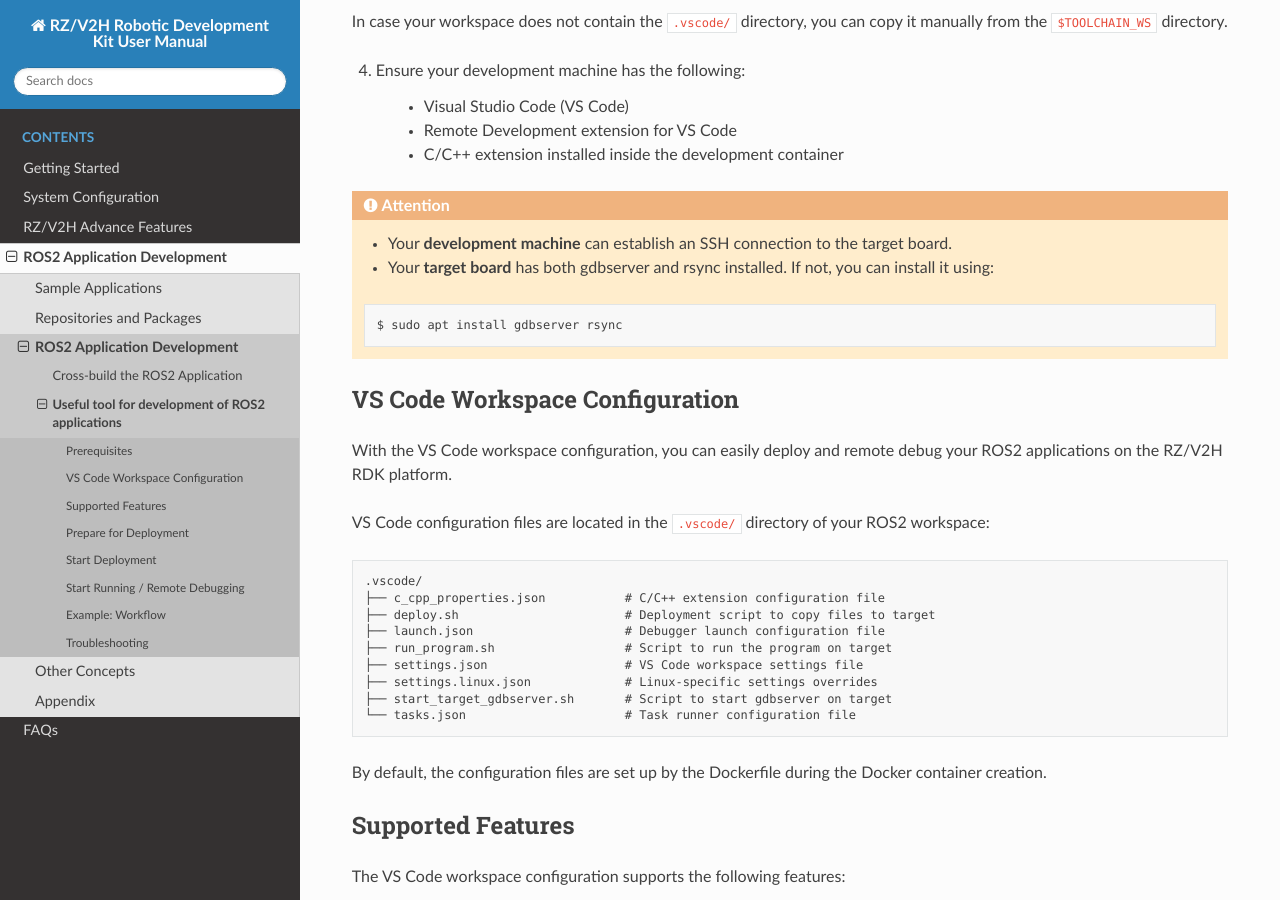
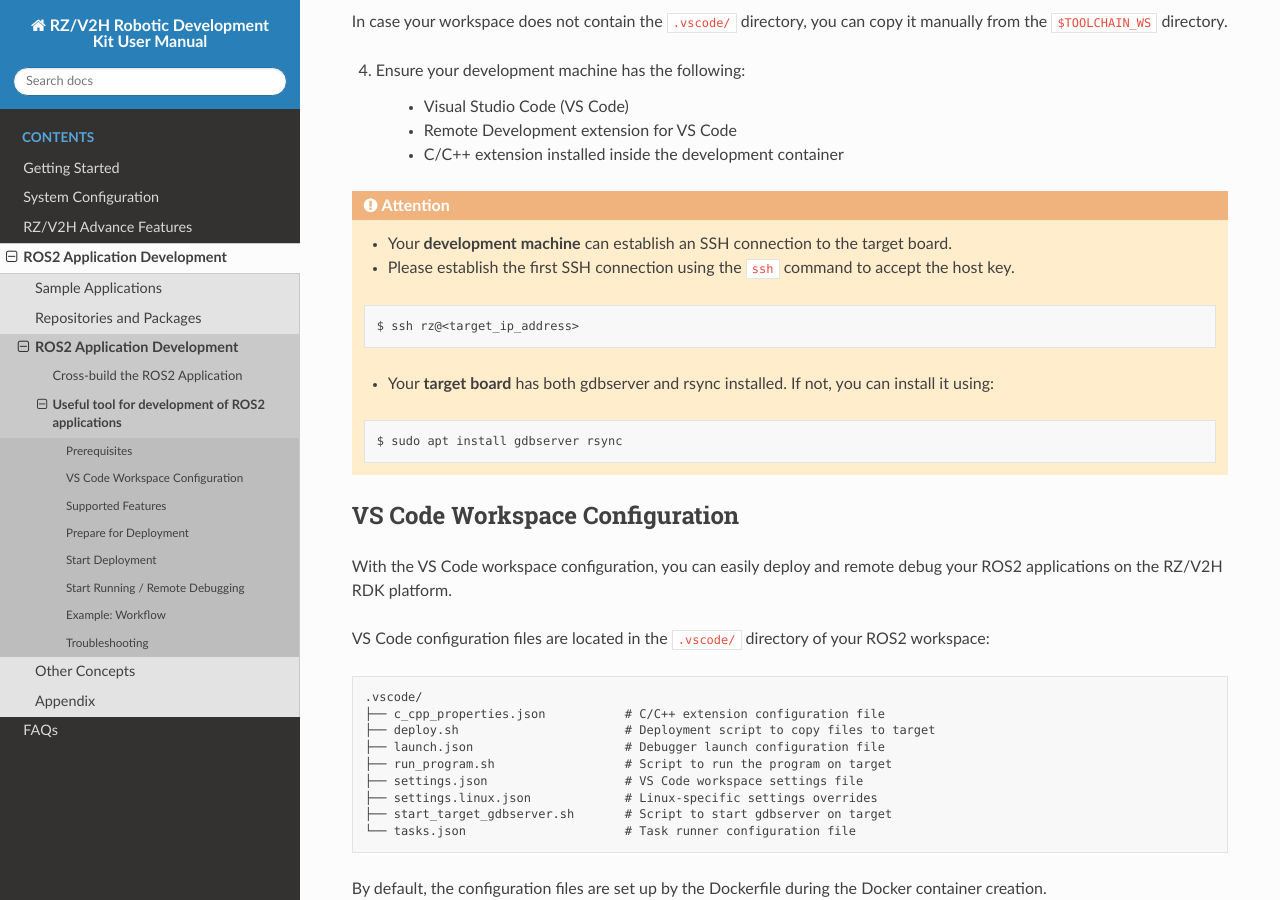
Before and after one commit to renesas-rdk/rzv2h_rdk_documentation, a Sphinx documentation site: the page built from source/3_ros2_development/deploy_application.rst, in a window 1280 px wide and 900 px high, scrolled down 683 px. Built offline with Sphinx 7.4.7 and the Read the Docs theme 3.1.0, drawn with Linux system fonts in a browser that asks for light colours.

Commit message:
Need to establish first SSH connection before using
Signed-off-by: Cong Nguyen <cong.nguyen.zn@renesas.com>

```diff
--- a/source/3_ros2_development/deploy_application.rst
+++ b/source/3_ros2_development/deploy_application.rst
@@ -42,6 +42,12 @@ In case your workspace does not contain the ``.vscode/`` directory, you can copy
 .. attention::
 
     - Your **development machine** can establish an SSH connection to the target board.
+
+    - Please establish the first SSH connection using the ``ssh`` command to accept the host key.
+
+    .. code-block:: bash
+
+        $ ssh rz@<target_ip_address>
 
     - Your **target board** has both gdbserver and rsync installed. If not, you can install it using:
 
```
